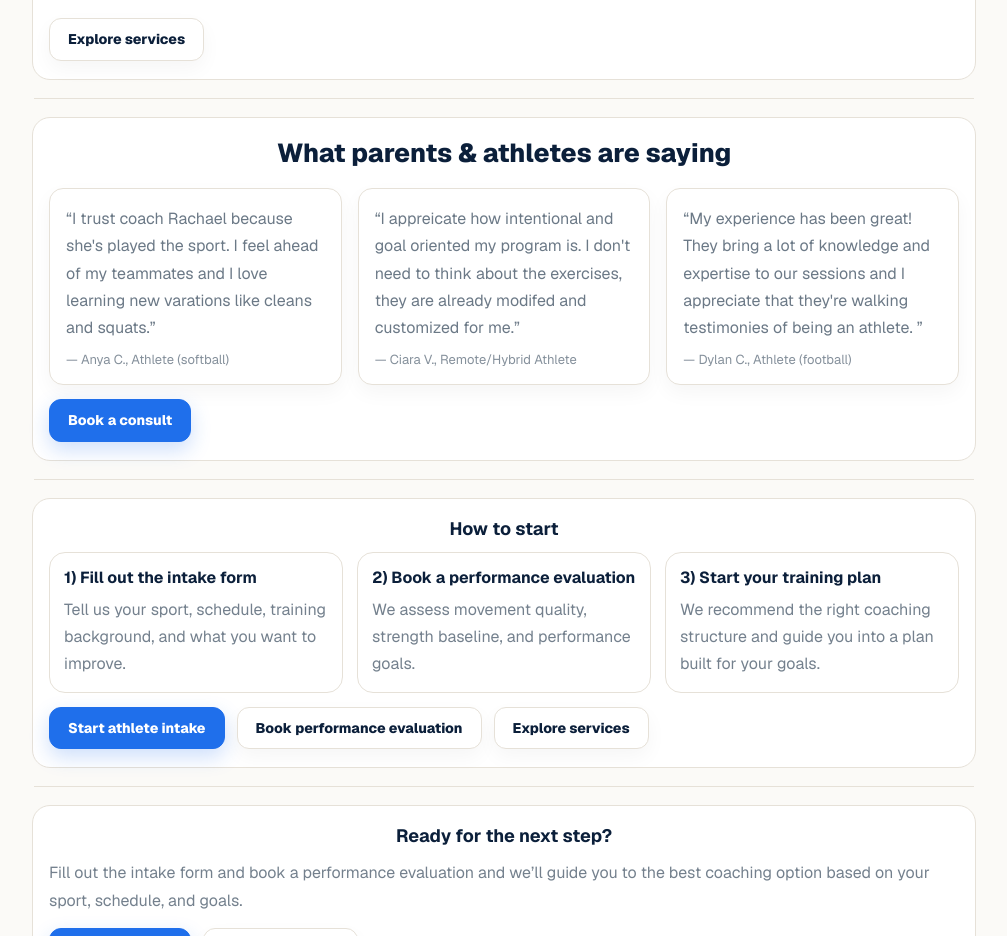
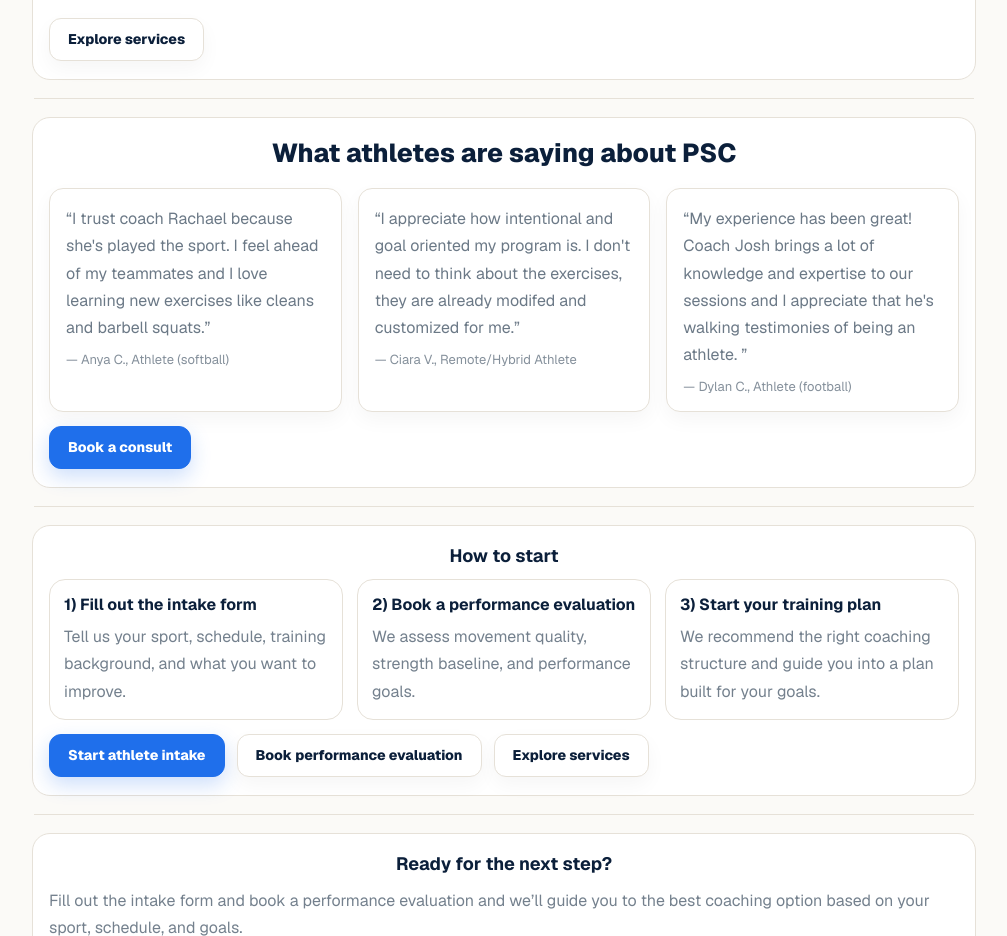
Before and after one commit to UHE4VY/pasifika-sc, a Next.js app: page / in a window 1280 px wide. Shown: the part 2540-3476 px from the top of the page, without its empty margins (136-1143 px from the left). Built offline with nearby package versions, Linux system fonts and the light colour scheme.

Commit message:
What athlete's are saying about PSC

```diff
--- a/app/page.tsx
+++ b/app/page.tsx
@@ -249,7 +249,7 @@ export default function HomePage() {
        {/* TESTIMONIALS */}
 <section style={panelStyle}>
 <h2 style={testimonialsTitleStyle}>
-  What parents &amp; athletes are saying
+  What athletes are saying about PSC
 </h2>
   <Testimonials items={testimonials} />
 </section>
--- a/content/testimonials.ts
+++ b/content/testimonials.ts
@@ -2,17 +2,17 @@ import type { Testimonial } from "@/components/Testimonials";
 
 export const testimonials: Testimonial[] = [
   {
-    quote: "I trust coach Rachael because she's played the sport. I feel ahead of my teammates and I love learning new varations like cleans and squats.",
+    quote: "I trust coach Rachael because she's played the sport. I feel ahead of my teammates and I love learning new exercises like cleans and barbell squats.",
     name: "Anya C.",
     role: "Athlete (softball)",
   },
   {
-    quote: "I appreicate how intentional and goal oriented my program is. I don't need to think about the exercises, they are already modifed and customized for me.",
+    quote: "I appreciate how intentional and goal oriented my program is. I don't need to think about the exercises, they are already modifed and customized for me.",
     name: "Ciara V.",
     role: "Remote/Hybrid Athlete",
   },
   {
-    quote: "My experience has been great! They bring a lot of knowledge and expertise to our sessions and I appreciate that they're walking testimonies of being an athlete. ",
+    quote: "My experience has been great! Coach Josh brings a lot of knowledge and expertise to our sessions and I appreciate that he's walking testimonies of being an athlete. ",
     name: "Dylan C.",
     role: "Athlete (football)",
   },
```
